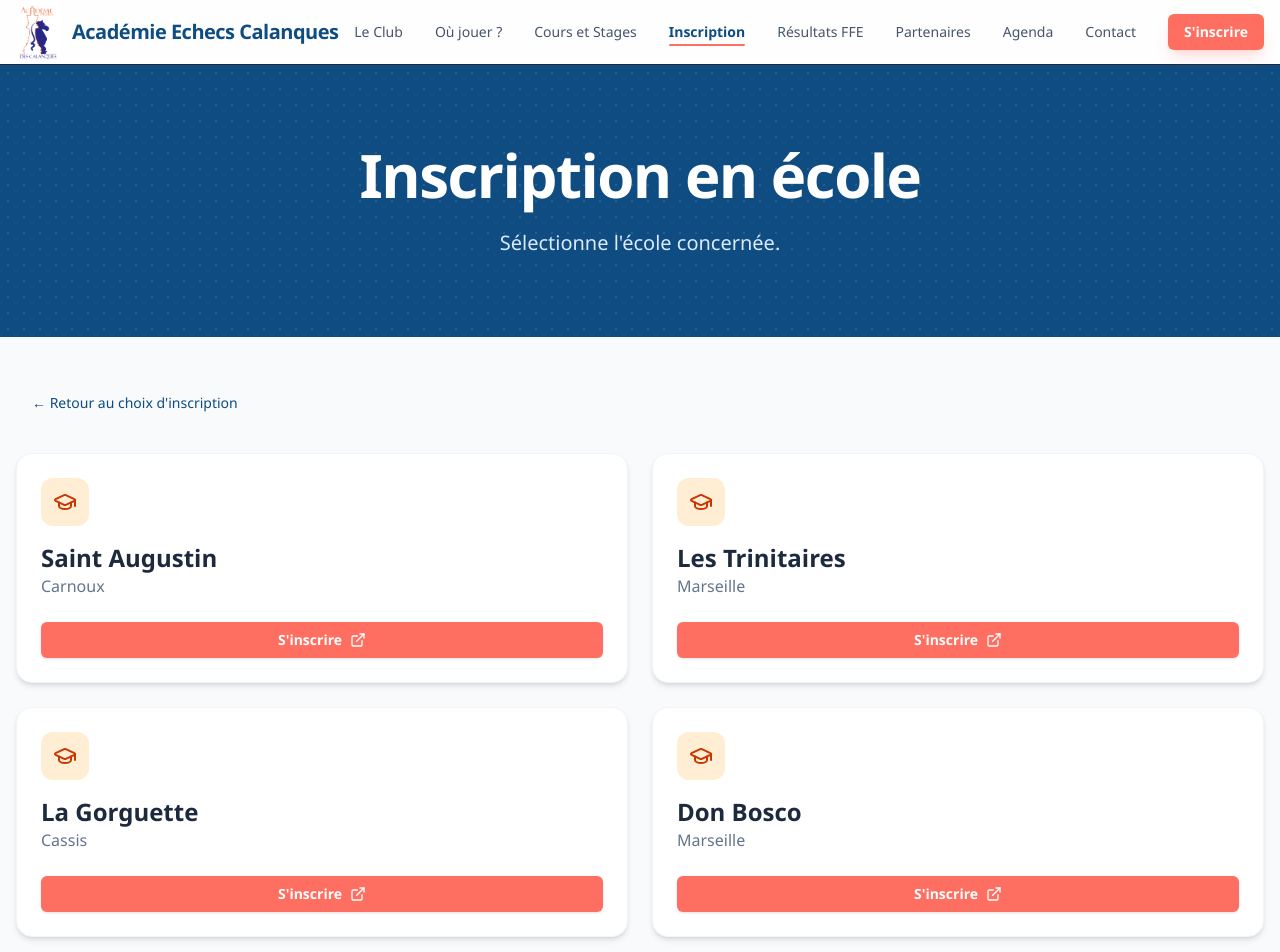
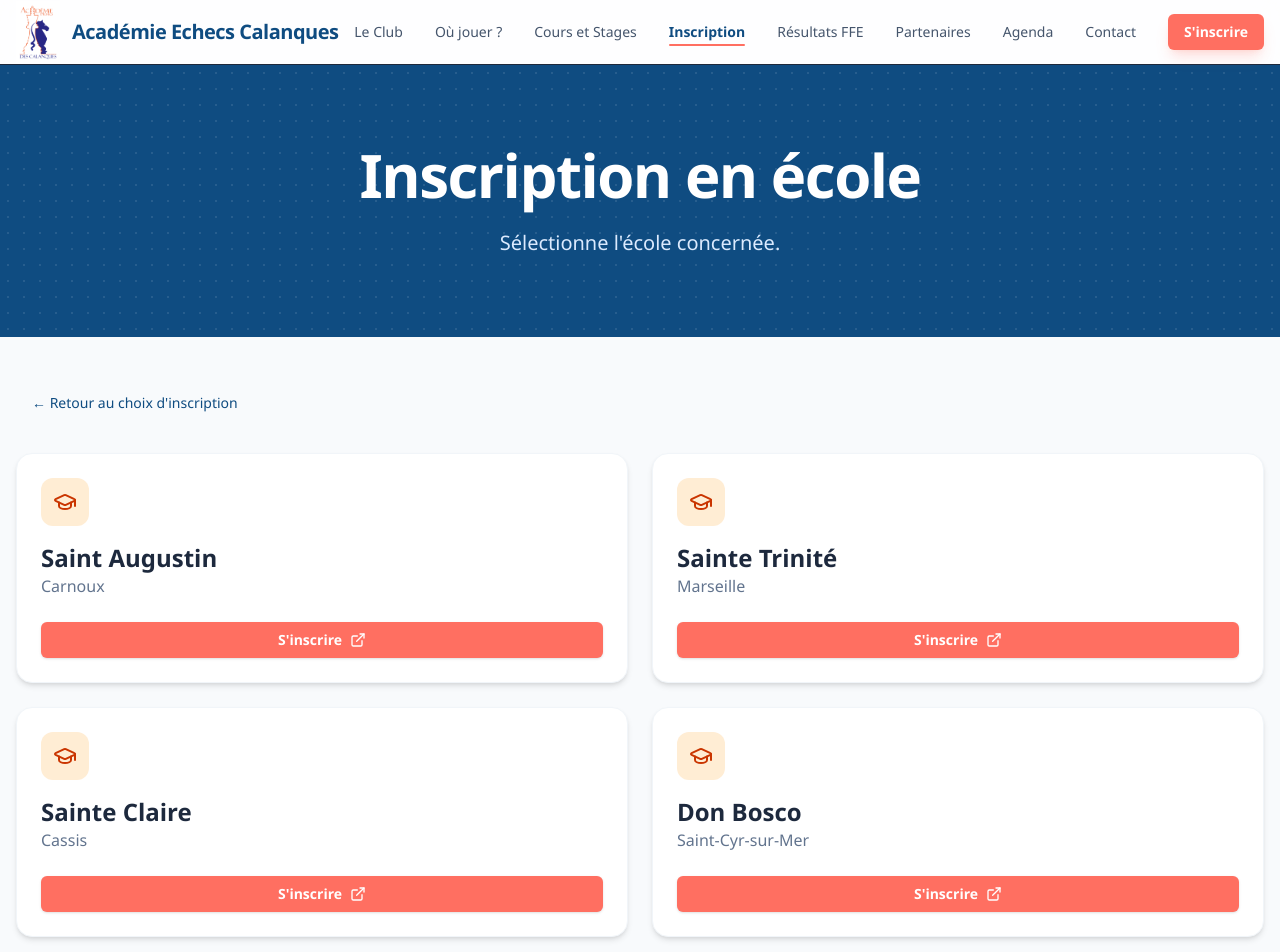
Before and after one commit to jgiraudeau/ac_echecs_calanques, a Next.js app: page /inscription/ecoles in a window 1280 px wide. Shown: the top 952 px of the page. Built offline with nearby package versions, Linux system fonts and the light colour scheme.

Commit message:
fix: update school names and capitalization on inscription page

```diff
--- a/src/app/inscription/ecoles/page.tsx
+++ b/src/app/inscription/ecoles/page.tsx
@@ -12,22 +12,22 @@
     href: resolveHelloAssoLink(HELLO_ASSO_LINKS.schools.saintAugustinCarnoux),
   },
   {
-    key: "trinitairesMarseille",
-    name: "Les Trinitaires",
+    key: "sainteTriniteMarseille",
+    name: "Sainte Trinité",
     city: "Marseille",
-    href: resolveHelloAssoLink(HELLO_ASSO_LINKS.schools.trinitairesMarseille),
+    href: resolveHelloAssoLink(HELLO_ASSO_LINKS.schools.sainteTriniteMarseille),
   },
   {
-    key: "gorguetteCassis",
-    name: "La Gorguette",
+    key: "sainteClaireCassis",
+    name: "Sainte Claire",
     city: "Cassis",
-    href: resolveHelloAssoLink(HELLO_ASSO_LINKS.schools.gorguetteCassis),
+    href: resolveHelloAssoLink(HELLO_ASSO_LINKS.schools.sainteClaireCassis),
   },
   {
-    key: "donBoscoMarseille",
+    key: "donBoscoSaintCyrSurMer",
     name: "Don Bosco",
-    city: "Marseille",
-    href: resolveHelloAssoLink(HELLO_ASSO_LINKS.schools.donBoscoMarseille),
+    city: "Saint-Cyr-sur-Mer",
+    href: resolveHelloAssoLink(HELLO_ASSO_LINKS.schools.donBoscoSaintCyrSurMer),
   },
 ] as const;
 
--- a/src/lib/inscription-links.ts
+++ b/src/lib/inscription-links.ts
@@ -2,9 +2,9 @@
   club: "",
   schools: {
     saintAugustinCarnoux: "",
-    trinitairesMarseille: "",
-    gorguetteCassis: "",
-    donBoscoMarseille: "",
+    sainteTriniteMarseille: "",
+    sainteClaireCassis: "",
+    donBoscoSaintCyrSurMer: "",
   },
 } as const;
 
```
